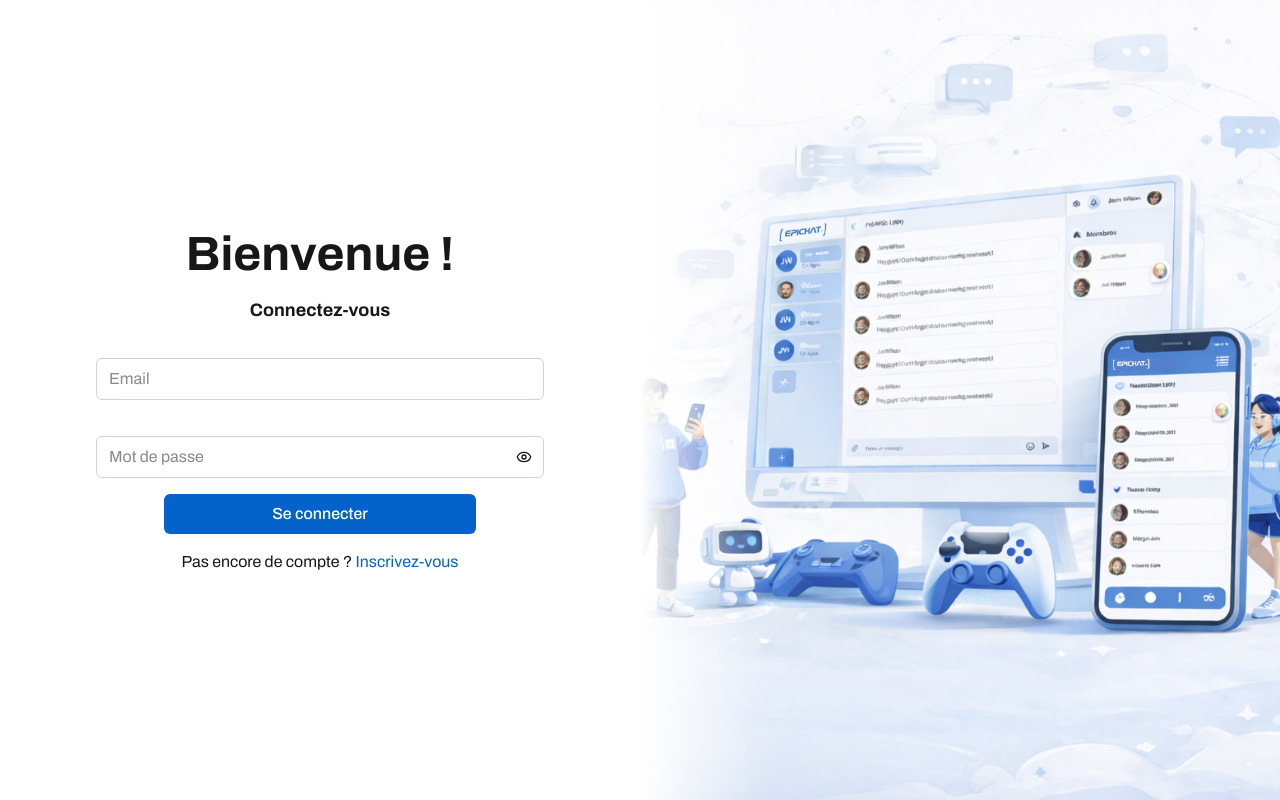
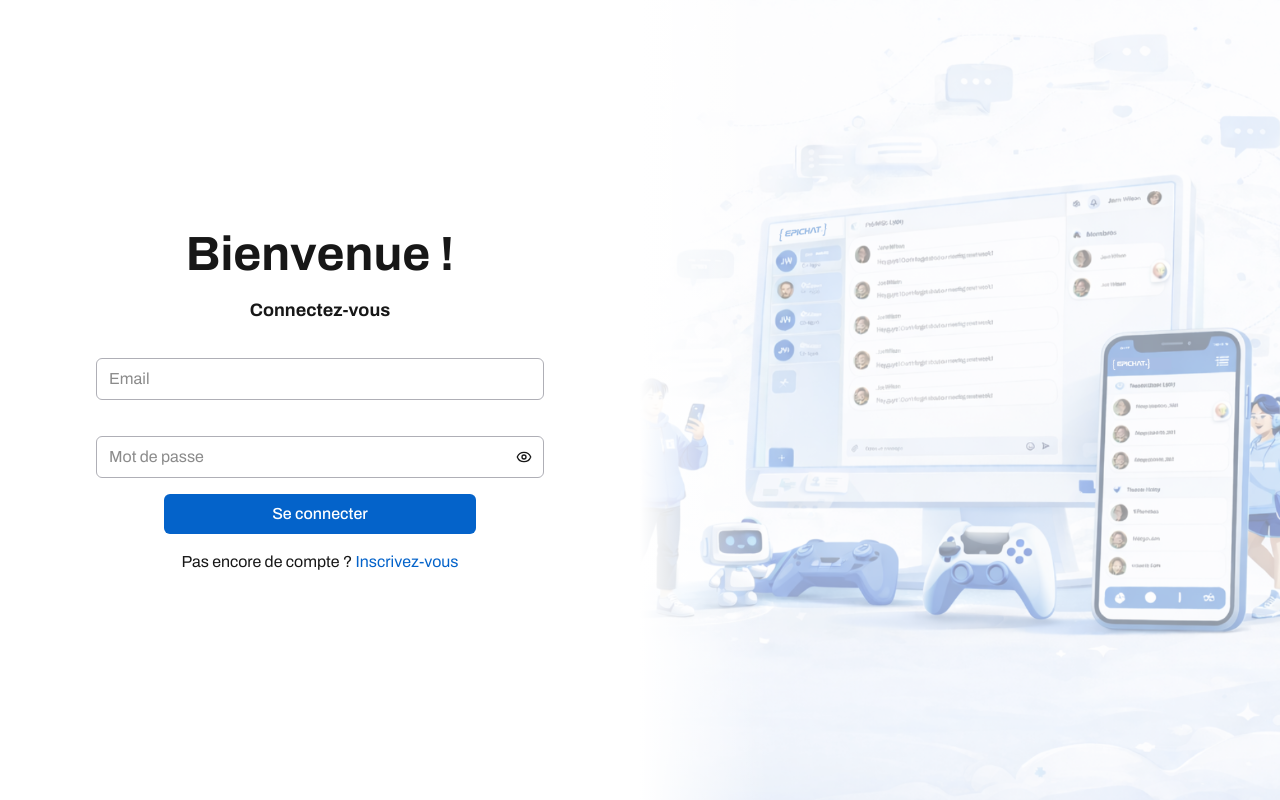
Before and after one commit to nadir-ammisaid/EPICHAT, a Next.js app in the folder frontend/: page /login in a window 1280 px wide. Built offline with nearby package versions, Linux system fonts and the light colour scheme.

Commit message:
fix: reponsive for login and register

```diff
--- a/frontend/src/app/(auth)/login/page.tsx
+++ b/frontend/src/app/(auth)/login/page.tsx
@@ -12,8 +12,8 @@ export default function LoginPage() {
     <main>
       <RedirectIfAuthed />
       <div className="bg-background relative h-screen w-full md:grid md:grid-cols-2">
-        <div className="absolute inset-0 flex items-center justify-center md:relative md:order-1 md:flex md:items-center md:justify-center">
-          <div className="bg-background w-full max-w-[95%] rounded-lg px-4 py-14 md:px-0">
+        <div className="absolute inset-0 z-50 flex items-center justify-center md:relative md:order-1 md:flex md:items-center md:justify-center">
+          <div className="bg-background/90 w-full max-w-[95%] rounded-lg px-4 py-14 md:px-0">
             <LoginForm />
           </div>
         </div>
@@ -25,7 +25,7 @@ export default function LoginPage() {
             alt={t("pages.login.illustrationAlt")}
             fill
             sizes="(max-width: 768px) 100vw, 50vw"
-            className="object-cover"
+            className="object-cover opacity-50"
             priority={true}
           />
         </div>
--- a/frontend/src/app/(auth)/register/page.tsx
+++ b/frontend/src/app/(auth)/register/page.tsx
@@ -12,19 +12,20 @@ export default function RegisterPage() {
     <main>
       <RedirectIfAuthed />
       <div className="bg-background relative h-screen w-full md:grid md:grid-cols-2">
-        <div className="absolute inset-0 flex items-center justify-center md:relative md:order-1 md:flex md:items-center md:justify-center">
-          <div className="bg-background w-full max-w-[95%] rounded-lg px-4 py-14 md:px-0">
+        <div className="absolute inset-0 z-50 flex items-center justify-center md:relative md:order-1 md:flex md:items-center md:justify-center">
+          <div className="bg-background/90 w-full max-w-[95%] rounded-lg px-4 py-14 md:px-0">
             <RegisterForm />
           </div>
         </div>
+
         <div className="relative h-full w-full md:order-2">
-          <div className="from-background absolute inset-y-0 left-0 z-10 hidden w-32 bg-linear-to-r to-transparent md:block" />
+          <div className="from-background absolute inset-y-0 left-0 z-10 hidden w-32 bg-gradient-to-r to-transparent md:block" />
           <Image
             src="/login.png"
             alt={t("pages.register.illustrationAlt")}
             fill
             sizes="(max-width: 768px) 100vw, 50vw"
-            className="object-cover"
+            className="object-cover opacity-50"
             priority={true}
           />
         </div>
--- a/frontend/src/components/RegisterForm.tsx
+++ b/frontend/src/components/RegisterForm.tsx
@@ -15,10 +15,13 @@ export default function RegisterForm() {
     <div className="flex flex-col items-center justify-center gap-4 py-14">
       <h1 className="text-4xl font-bold">{t("pages.register.title")}</h1>
       <h2 className="h5">{t("pages.register.subtitle")}</h2>
+
       <form
         onSubmit={handleSubmit}
         className="flex w-full max-w-md flex-col items-center justify-center gap-4"
+        noValidate
       >
+        {/* Email */}
         <Label htmlFor="email" aria-label="email" />
         <Input
           type="email"
@@ -28,7 +31,10 @@ export default function RegisterForm() {
           size="md"
           fullWidth
           required
+          autoComplete="email"
         />
+
+        {/* Nom d'utilisateur */}
         <Label htmlFor="username" aria-label="username" />
         <Input
           type="text"
@@ -40,7 +46,10 @@ export default function RegisterForm() {
           required
           minLength={3}
           maxLength={32}
+          autoComplete="username"
         />
+
+        {/* Mot de passe */}
         <Label htmlFor="password" aria-label="password" />
         <Input
           type="password"
@@ -51,7 +60,10 @@ export default function RegisterForm() {
           fullWidth
           required
           minLength={8}
+          autoComplete="new-password"
         />
+
+        {/* Confirmer le mot de passe */}
         <Label htmlFor="confirmPassword" aria-label="confirmPassword" />
         <Input
           type="password"
@@ -61,8 +73,13 @@ export default function RegisterForm() {
           size="md"
           fullWidth
           required
+          autoComplete="new-password"
         />
+
+        {/* Message d'erreur */}
         {error && <p className="text-error text-sm">{error}</p>}
+
+        {/* Bouton de soumission */}
         <Button
           type="submit"
           variant="primary"
@@ -75,6 +92,7 @@ export default function RegisterForm() {
         </Button>
       </form>
 
+      {/* Lien vers la page de connexion */}
       <p>
         {t("pages.register.hasAccount")}{" "}
         <Link
--- a/frontend/src/components/ui/Input.tsx
+++ b/frontend/src/components/ui/Input.tsx
@@ -62,7 +62,7 @@ export const Input = React.forwardRef<HTMLInputElement, InputProps>(
             <button
               type="button"
               onClick={() => setShowPassword((prev) => !prev)}
-              className="text-muted-foreground hover:text-foreground absolute inset-y-0 right-0 flex items-center pr-3"
+              className="text-muted hover:text-foreground absolute inset-y-0 right-0 flex items-center pr-3"
               aria-label={
                 showPassword
                   ? "Masquer le mot de passe"
--- a/frontend/src/styles/globals.css
+++ b/frontend/src/styles/globals.css
@@ -7,8 +7,8 @@
   --brand-hover: #0487e2;
   --brand-active: #09b1ec;
   --brand-muted: #77a3d2;
-  --brand-fonce: #2448C8;
-  --border: #d0d0e0;
+  --brand-fonce: #2448c8;
+  --border: #afafb6;
   --border-muted: #b8b8d0;
   --success: #4daa57;
   --error: #a41623;
```
